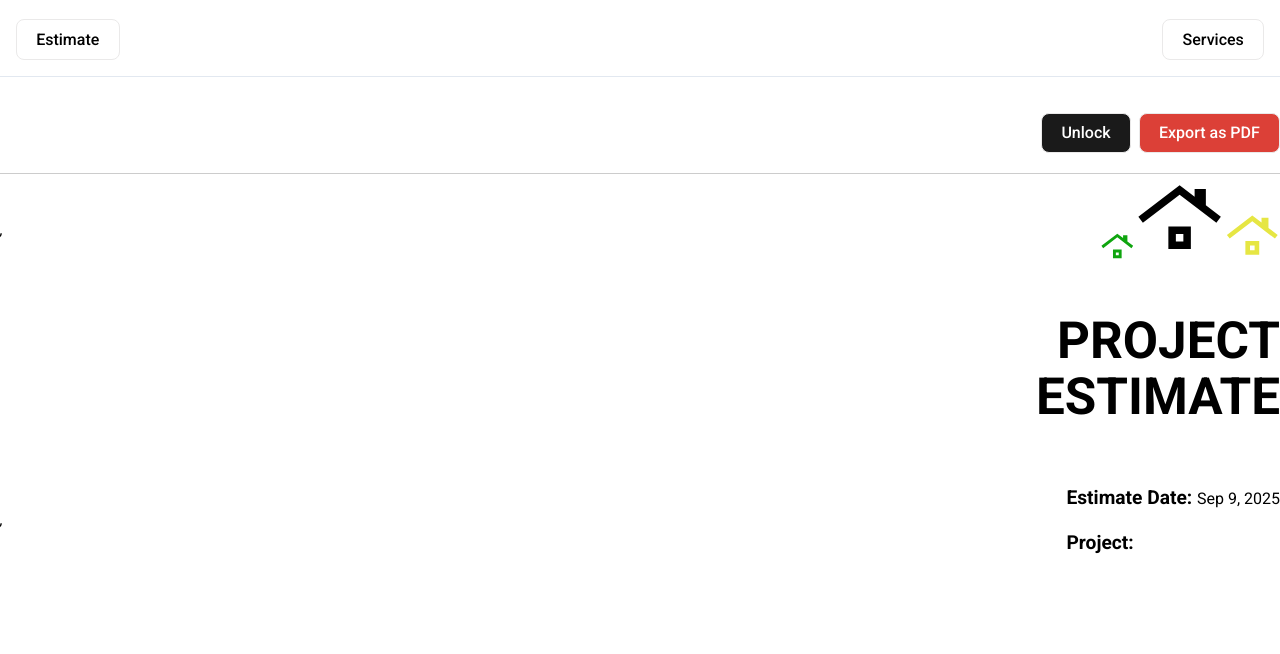
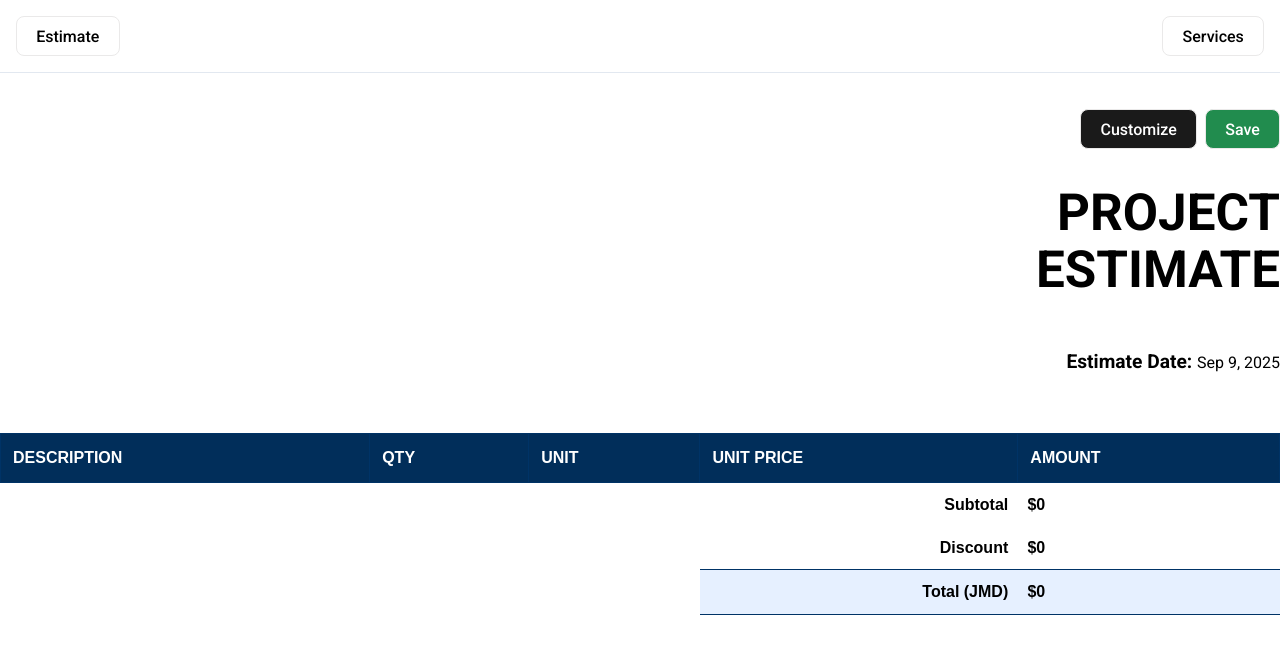
Before and after one commit to ro-neil/contractor, a React (Vite) app: page /contractor/estimate/pdf in a window 1280 px wide. Shown: the top 654 px of the page. Built offline with nearby package versions, Linux system fonts and the light colour scheme.

Commit message:
print formatting completed

```diff
--- a/package.json
+++ b/package.json
@@ -3,7 +3,6 @@
   "private": true,
   "version": "0.0.0",
   "type": "module",
-  "homepage": "https://ro-neil.github.io/contractor",
   "scripts": {
     "dev": "vite",
     "predeploy": "npm run build",
--- a/src/components/Estimate.jsx
+++ b/src/components/Estimate.jsx
@@ -9,7 +9,7 @@ import "./Estimate.css";
 import unitMap from "../data/unit_map.json"
 
 
-const Estimate = () => {
+const Estimate = ({ table }) => {
     const jobs = useSelector(state => state.estimate.jobs);
     const dispatch = useDispatch();
 
@@ -27,7 +27,72 @@ const Estimate = () => {
         handleUpdateQuantity(description, newValue);
     };
 
+    const generateEstimateTable = (jobs) => {
+        return (
+            <table className="estimate-table">
+                <thead>
+                    <tr className="table-header">
+                        <th className="th-left">Description</th>
+                        <th className="th-left">Qty</th>
+                        <th className="th-left">Unit</th>
+                        <th className="th-left">Unit Price</th>
+                        <th className="th-left">Amount</th>
+                    </tr>
+                </thead>
+                <tbody>
+                    {jobs.filter((job) => job.quantity !== 0).map((job, index) => (
+                        <tr key={index} className="table-body-row">
+                            <td className="td-left">{job.description}</td>
+                            <td className="td-center">{job.quantity}</td>
+                            <td className="td-left">{job.unit}</td>
+                            <td className="td-left">
+                                <Currency figure={job.rate.toFixed(2)} />
+                            </td>
+                            <td className="td-left">
+                                <Currency figure={(job.quantity * job.rate).toFixed(2)} />
+                            </td>
+                        </tr>
+                    ))}
+                </tbody>
+                <tfoot>
+                    {(() => {
+                        const subtotal = jobs.reduce((sum, job) => sum + job.quantity * job.rate, 0);
+                        const taxAmount = 0;
+                        const discount = 0;
+                        const grandTotal = subtotal + taxAmount - discount;
+
+                        return (
+                            <>
+                                <tr className="border-top subtotal-row">
+                                    <td colSpan={4} className="td-right">Subtotal</td>
+                                    <td className="td-left">
+                                        <Currency figure={subtotal.toFixed(2)} />
+                                    </td>
+                                </tr>
+                                <tr className="discount-row">
+                                    <td colSpan={4} className="td-right">Discount</td>
+                                    <td className="td-left">
+                                        <Currency figure={discount.toFixed(2)} />
+                                    </td>
+                                </tr>
+                                <tr className="total-row">
+                                    <td colSpan={3}></td>
+                                    <td className="td-right">Total (JMD)</td>
+                                    <td className="td-left">
+                                        <Currency figure={grandTotal.toFixed(2)} />
+                                    </td>
+                                </tr>
+                            </>
+                        );
+                    })()}
+                </tfoot>
+            </table>
+        )
+    }
+
+
     return (
+        table === true ? generateEstimateTable(jobs) :
         <div>
             <h2 className="estimate-heading">Estimate</h2>
             <section className="estimate-body">
--- a/src/components/PDFView.css
+++ b/src/components/PDFView.css
@@ -1,6 +1,6 @@
 :root {
     --primary-color: #012e5a; /* dark blue */
-    --secondary-color: #dc4037; /* red */
+    --secondary-color: #218c4e; /* green */
     --background-color: #f4f4f4; /* light gray */
     --text-color: #333; /* dark gray */
     --header-font: 'Arial Black', sans-serif;
@@ -10,6 +10,7 @@
 .pdf-view {
     width: auto;
     height: 90vh;
+    margin-bottom: 2rem;
     display: flex;
     flex-direction: column;
 }
@@ -28,48 +29,110 @@
     color: #fff;
 }
 
+.pdf-view .estimate {
+    width: 100%;
+}
+
 .pdf-view .estimate-header {
     width: 100%;
     display: flex;
     flex-direction: column;
     gap: 0.5rem;
     text-align: left;
-    border-top: 1px solid #ccc;
+    margin-top: 1rem;
 }
+
+.pdf-view .estimate-header strong {
+    font-size: larger;
+}
+
+.pdf-view .estimate-header strong::after {
+    content: " ";
+}
+
+.pdf-view .estimate.edit-mode {
+    width: 80%;
+    margin: auto;
+}
+
 
 .pdf-view .company-details {
     display: flex;
     justify-content: space-between;
     gap: 0.5rem;
 }
+.pdf-view .company-name {
+   font-size: xx-large;
+   margin-top: 0;
+}
+
 .pdf-view .company-logo {
-   align-self: flex-end;
+  width: 16rem; /* match the image height */
+  height: 16rem;
+  border-radius: 50%; /* makes it circular */
+  overflow: hidden; /* hides overflow outside the circle */
+  border: 1px solid #fdfdfd; /* optional: gray border */
+  display: flex;
+  align-items: center;
+  justify-content: center;
+  align-self: center;
+  padding: 0.5rem 1rem;
+}
+
+.company-logo {
+  transition: box-shadow 0.3s ease;
+}
+
+.company-logo:hover {
+  box-shadow: 0 8px 20px rgba(236, 235, 235, 0.3);
+}
+
+
+.pdf-view .company-logo img {
+  width: 100%;
+  height: 100%;
+  object-fit: contain; /* crop image to fit the circular frame */
+}
+
+.pdf-view address span:not(:last-child)::after {
+    content: ",";
+    margin-right: 0.25rem;
+}
+.pdf-view .company-address, .pdf-view .client-address{
+    display: flex;
+    flex-direction: column;
+    gap: 0.5rem;
+}
+.pdf-view .estimate .phone-number {
+    font-style: italic;
 }
 .pdf-view .estimate-title {
     display: flex;
     justify-content: flex-end;
     gap: 0.5rem;
     text-align: right;
+}
+.pdf-view .estimate-title h1 {
     text-transform: uppercase;
+    margin-top: 0;
 }
+/* .pdf-view .estimate-date {
+    text-align: end;
+} */
+
 .pdf-view .estimate-details {
     display: flex;
     justify-content: space-between;
     gap: 0.5rem;
 }
-.pdf-view .estimate-details strong {
+
+.pdf-view .client-info .client-name {
+    margin-top: 1rem;
     font-size: larger;
 }
 
-.pdf-view .estimate-details strong::after {
-    content: " ";
-}
-.pdf-view .client-info .client-name {
-    margin-top: 1rem;
-}
-
-.pdf-view .estimate-info p:first-child {
-    margin-top: none;
+.pdf-view .estimate-info p:first-of-type {
+    margin-top: 0;
 }
 
 .pdf-view .estimate-table {
@@ -200,6 +263,7 @@
         margin: 0;
         -webkit-print-color-adjust: exact;
         print-color-adjust: exact;
+        height: 95vh;
     }
 
     .pdf-view {
--- a/src/components/PDFView.jsx
+++ b/src/components/PDFView.jsx
@@ -1,14 +1,11 @@
 import React, { useState } from "react";
-import { useSelector } from "react-redux";
 import "./PDFView.css";
-import Currency from "./Currency.jsx";
-import unitMap from "../data/unit_map.json"
 import app_icon from "/public/app_icon.svg";
+import Estimate from "./Estimate.jsx";
 
 
 
 const PDFView = () => {
-    const jobs = useSelector(state => state.estimate.jobs);
     const [editMode, setEditMode] = useState(false);
 
     const today = new Date();
@@ -19,6 +16,7 @@ const PDFView = () => {
     });
 
     const [estimateHeader, setEstimateHeader] = useState({
+        estimateTitle: "Project Estimate",
         companyName: "",
         companyAddress: {
             street: "",
@@ -37,7 +35,7 @@ const PDFView = () => {
         },
         clientPhone: "",
         estimateDate: formattedDate,
-        projectName: ""
+        projectTitle: ""
     });
 
     const handleInputChange = (e, section, field) => {
@@ -71,17 +69,18 @@ const PDFView = () => {
             <div className="controls">
                 <button className="border-light bg-dark" onClick={() => setEditMode(!editMode)}>
                     {editMode ?
-                    <span className="button-text">Lock</span> :
-                    <span className="button-text">Unlock</span>
+                        <span className="button-text">View</span> :
+                        <span className="button-text">Customize</span>
                     }
                 </button>
                 <button className="border-light" onClick={() => handlePrint()}>
-                    Export as PDF
+                    Save
                 </button>
             </div>
 
+            <section className={editMode ? "estimate edit-mode" : "estimate"}>
                 <div className="estimate-header">
-                <div className="company-details">
+                    {(estimateHeader.companyName || editMode) && <div className="company-details">
                         <div className="company-info">
                             <h2 className="company-name">
                                 {editMode ? (
@@ -90,73 +89,102 @@ const PDFView = () => {
                                         placeholder="Company Name"
                                         value={estimateHeader.companyName}
                                         onChange={(e) => handleInputChange(e, null, "companyName")}
+                                        required
                                     />
                                 ) : (
                                     estimateHeader.companyName || ""
                                 )}
                             </h2>
                             <address className="company-address">
-                            {editMode ? (
+                                {editMode ?
                                     <>
                                         <input
+                                            name="street-address"
                                             type="text"
                                             placeholder="Street"
                                             value={estimateHeader.companyAddress.street}
                                             onChange={(e) => handleInputChange(e, "companyAddress", "street")}
-                                    /><br/>
+                                        />
+                                        <div style={{display: "flex", gap: "0.5rem"}}>
                                             <input
+                                                name="town-address"
+                                                type="text"
+                                                placeholder="Town"
+                                                value={estimateHeader.companyAddress.town}
+                                                onChange={(e) => handleInputChange(e, "companyAddress", "town")}
+                                            />
+                                            <input
+                                                name="city-address"
                                                 type="text"
                                                 placeholder="City"
                                                 value={estimateHeader.companyAddress.city}
                                                 onChange={(e) => handleInputChange(e, "companyAddress", "city")}
-                                    />,
+                                            />
+                                        </div>
                                         <input
-                                        type="text"
-                                        placeholder="State"
-                                        value={estimateHeader.companyAddress.state}
-                                        onChange={(e) => handleInputChange(e, "companyAddress", "state")}
-                                    />
-                                    <input
-                                        type="text"
-                                        placeholder="ZIP"
-                                        value={estimateHeader.companyAddress.zip}
-                                        onChange={(e) => handleInputChange(e, "companyAddress", "zip")}
-                                    /><br/>
-                                    <input
+                                            name="company-phone"
                                             type="text"
                                             placeholder="Phone"
                                             value={estimateHeader.companyPhone}
                                             onChange={(e) => handleInputChange(e, null, "companyPhone")}
                                         />
                                     </>
-                            ) : (
+                                    :
                                     <>
-                                    {estimateHeader.companyAddress.street}<br/>
-                                    {estimateHeader.companyAddress.city}, {estimateHeader.companyAddress.state} {estimateHeader.companyAddress.zip}<br/>
-                                    {estimateHeader.companyPhone}
+                                        {estimateHeader.companyAddress.street && <span>{estimateHeader.companyAddress.street}</span>}
+                                        <div style={{display: "flex", gap: "0.25rem"}}>
+                                            {estimateHeader.companyAddress.town && <span>{estimateHeader.companyAddress.town}</span>}
+                                            {estimateHeader.companyAddress.city && <span>{estimateHeader.companyAddress.city}</span>}
+                                        </div>
+
                                     </>
-                            )}
+                                }
                             </address>
+                            {!editMode && estimateHeader.companyPhone && <p className="phone-number">{estimateHeader.companyPhone}</p>}
                         </div>
                         <div className="company-logo">
-                        <img src={estimateHeader.companyIcon} alt="Company Logo" height="90" />
+                            <img src={estimateHeader.companyIcon} alt="Company Logo" />
                         </div>
+                    </div>}
+
+                    <div className="estimate-title">
+                    {editMode ? (
+                        <div>
+                            <strong>Estimate Title:</strong>
+                            <input
+                                name="estimate-title"
+                                type="text"
+                                placeholder="Estimate Title"
+                                value={estimateHeader.estimateTitle}
+                                onChange={(e) => handleInputChange(e, null, "estimateTitle")}
+                                required
+                            />
+                        </div>
+                        ) : (
+                        <h1>
+                            {(estimateHeader.estimateTitle || "Project Estimate").split(' ').map((word, index) => (
+                            <span key={index}>
+                                {word}<br />
+                            </span>
+                            ))}
+                        </h1>
+                        )
+                    }
                     </div>
 
-                <div className="estimate-title">
-                    <h1>Project <br/> Estimate</h1>
-                </div>
-
-                <div className="estimate-details">
+                    <div className="estimate-details" style={{justifyContent: estimateHeader.clientName || editMode ? 'space-between' : 'end'}}>
+                        {(editMode || estimateHeader.clientName) &&
                         <div className="client-info">
-                        {estimateHeader.clientName ? <strong>Bill To:</strong> : ""}
+                            {(editMode || estimateHeader.clientName) ? <strong>Bill To:</strong> : ""}
                             <p className="client-name">
                                 {editMode ? (
                                     <input
+                                        name="client-name"
                                         type="text"
                                         placeholder="Client Name"
                                         value={estimateHeader.clientName}
                                         onChange={(e) => handleInputChange(e, null, "clientName")}
+                                        required
                                     />
                                 ) : (
                                     estimateHeader.clientName
@@ -166,24 +194,30 @@ const PDFView = () => {
                                 {editMode ? (
                                     <>
                                         <input
+                                            name="street-address"
                                             type="text"
                                             placeholder="Street"
                                             value={estimateHeader.clientAddress.street}
                                             onChange={(e) => handleInputChange(e, "clientAddress", "street")}
-                                    /><br/>
+                                        />
+                                        <div style={{display: "flex", gap: "0.5rem"}}>
                                             <input
+                                                name="town-address"
                                                 type="text"
                                                 placeholder="Town"
                                                 value={estimateHeader.clientAddress.town}
                                                 onChange={(e) => handleInputChange(e, "clientAddress", "town")}
-                                    />,
+                                            />
                                             <input
+                                                name="city-address"
                                                 type="text"
                                                 placeholder="City"
                                                 value={estimateHeader.clientAddress.city}
                                                 onChange={(e) => handleInputChange(e, "clientAddress", "city")}
-                                    /><br/>
+                                            />
+                                        </div>
                                         <input
+                                            name="client-phone"
                                             type="text"
                                             placeholder="Client Phone"
                                             value={estimateHeader.clientPhone}
@@ -192,16 +226,20 @@ const PDFView = () => {
                                     </>
                                 ) : (
                                     <>
-                                    {estimateHeader.clientAddress.street}<br/>
-                                    {estimateHeader.clientAddress.town}, {estimateHeader.clientAddress.city}<br/>
-                                    {estimateHeader.clientPhone}
+                                        {estimateHeader.clientAddress.street && <span>{estimateHeader.clientAddress.street}</span>}
+                                        <div style={{display: "flex", gap: "0.25rem"}}>
+                                            {estimateHeader.clientAddress.town && <span>{estimateHeader.clientAddress.town}</span>}
+                                            {estimateHeader.clientAddress.city && <span>{estimateHeader.clientAddress.city}</span>}
+                                        </div>
+
                                     </>
                                 )}
                             </address>
-                    </div>
+                            {!editMode && estimateHeader.clientPhone && <p className="phone-number">{estimateHeader.clientPhone}</p>}
+                        </div>}
 
                         <div className="estimate-info">
-                        <p><strong>Estimate Date:</strong>
+                            <p className="estimate-date"><strong>Estimate Date:</strong>
                                 {editMode ? (
                                     <input
                                         type="text"
@@ -212,82 +250,27 @@ const PDFView = () => {
                                     estimateHeader.estimateDate
                                 )}
                             </p>
-                        <p><strong>Project:</strong>
-                            {editMode ? (
+                            {(editMode || estimateHeader.projectTitle) && (
+                                <p className="estimate-project"><strong>Project Title:</strong>
+                                    {editMode ?
                                         <input
                                             type="text"
-                                    placeholder="Project Name"
-                                    value={estimateHeader.projectName}
-                                    onChange={(e) => handleInputChange(e, null, "projectName")}
+                                            placeholder="Project Title"
+                                            value={estimateHeader.projectTitle}
+                                            onChange={(e) => handleInputChange(e, null, "projectTitle")}
+                                            required
                                         />
-                            ) : (
-                                estimateHeader.projectName
+                                        :
+                                        estimateHeader.projectTitle
+                                    }
+                                </p>
                             )}
-                        </p>
                         </div>
                     </div>
                 </div>
 
-            {jobs.length > 0 &&
-                <table className="estimate-table">
-                    <thead>
-                        <tr className="table-header">
-                            <th className="th-left">Description</th>
-                            <th className="th-left">Qty</th>
-                            <th className="th-left">Unit</th>
-                            <th className="th-left">Unit Price</th>
-                            <th className="th-left">Amount</th>
-                        </tr>
-                    </thead>
-                    <tbody>
-                        {jobs.map((job, index) => (
-                            <tr key={index} className="table-body-row">
-                                <td className="td-left">{job.description}</td>
-                                <td className="td-center">{job.quantity}</td>
-                                <td className="td-left">{job.unit}</td>
-                                <td className="td-left">
-                                    <Currency figure={job.rate.toFixed(2)} />
-                                </td>
-                                <td className="td-left">
-                                    <Currency figure={(job.quantity * job.rate).toFixed(2)} />
-                                </td>
-                            </tr>
-                        ))}
-                    </tbody>
-                    <tfoot>
-                        {(() => {
-                            const subtotal = jobs.reduce((sum, job) => sum + job.quantity * job.rate, 0);
-                            const taxAmount = 0;
-                            const discount = 0;
-                            const grandTotal = subtotal + taxAmount - discount;
-
-                            return (
-                                <>
-                                    <tr className="border-top subtotal-row">
-                                        <td colSpan={4} className="td-right">Subtotal</td>
-                                        <td className="td-left">
-                                            <Currency figure={subtotal.toFixed(2)} />
-                                        </td>
-                                    </tr>
-                                    <tr className="discount-row">
-                                        <td colSpan={4} className="td-right">Discount</td>
-                                        <td className="td-left">
-                                            <Currency figure={discount.toFixed(2)} />
-                                        </td>
-                                    </tr>
-                                    <tr className="total-row">
-                                        <td colSpan={3}></td>
-                                        <td className="td-right">Total (JMD)</td>
-                                        <td className="td-left">
-                                            <Currency figure={grandTotal.toFixed(2)} />
-                                        </td>
-                                    </tr>
-                                </>
-                            );
-                        })()}
-                    </tfoot>
-                </table>
-            }
+                {editMode ? <Estimate table={true} /> : <Estimate table={true} />}
+            </section>
         </div>
     );
 };
--- a/src/index.css
+++ b/src/index.css
@@ -97,7 +97,7 @@ body {
   display: flex;
   place-items: center;
   min-width: 320px;
-  min-height: 100vh;
+  /* min-height: 100vh; */
 }
 
 h1 {
@@ -155,5 +155,12 @@ button:focus-visible {
   div, span, li, section, button.operator, input {
     background-color: #242424 !important;
   }
+  table, .table-body-row td {
+    color: white !important;
+  }
+  td, .total-row td {
+    background-color: #213547 !important;
+  }
+
 
 }
```
Also changed, not shown: src/components/LandingPage.css (added, +36 -0 lines), src/components/LandingPage.jsx (+3 -5 lines), src/components/Navigation.css (line endings or trailing spaces). Lines whose indentation alone changed are shown as unchanged.
